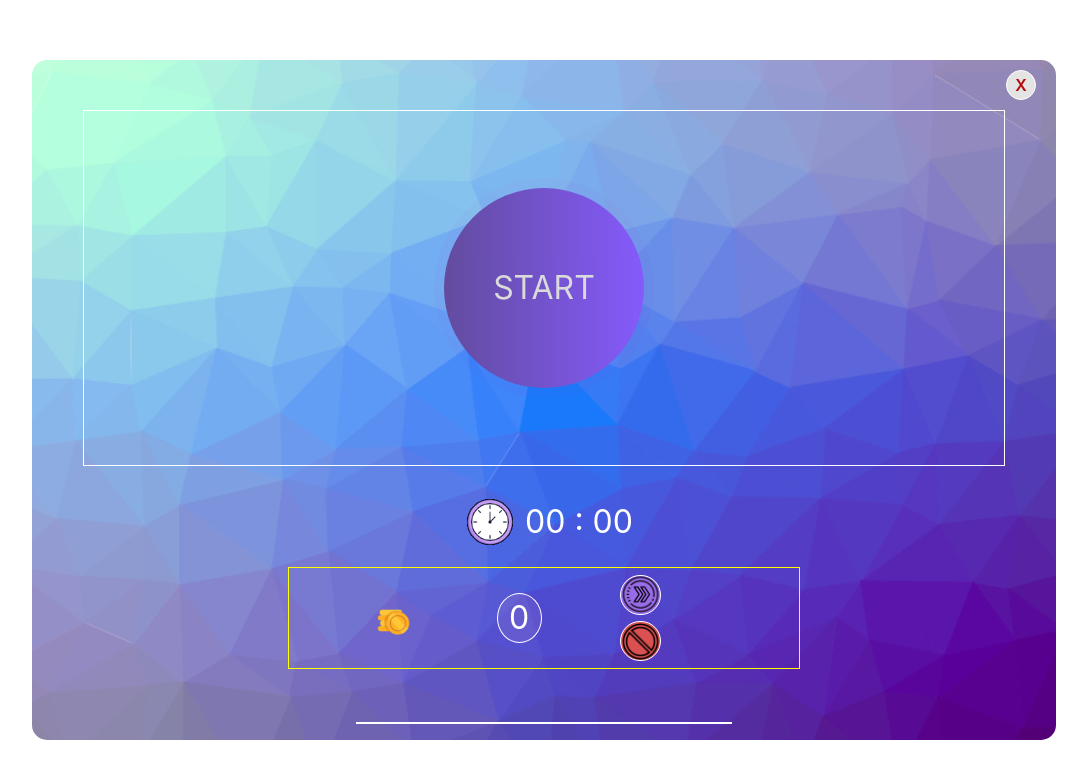
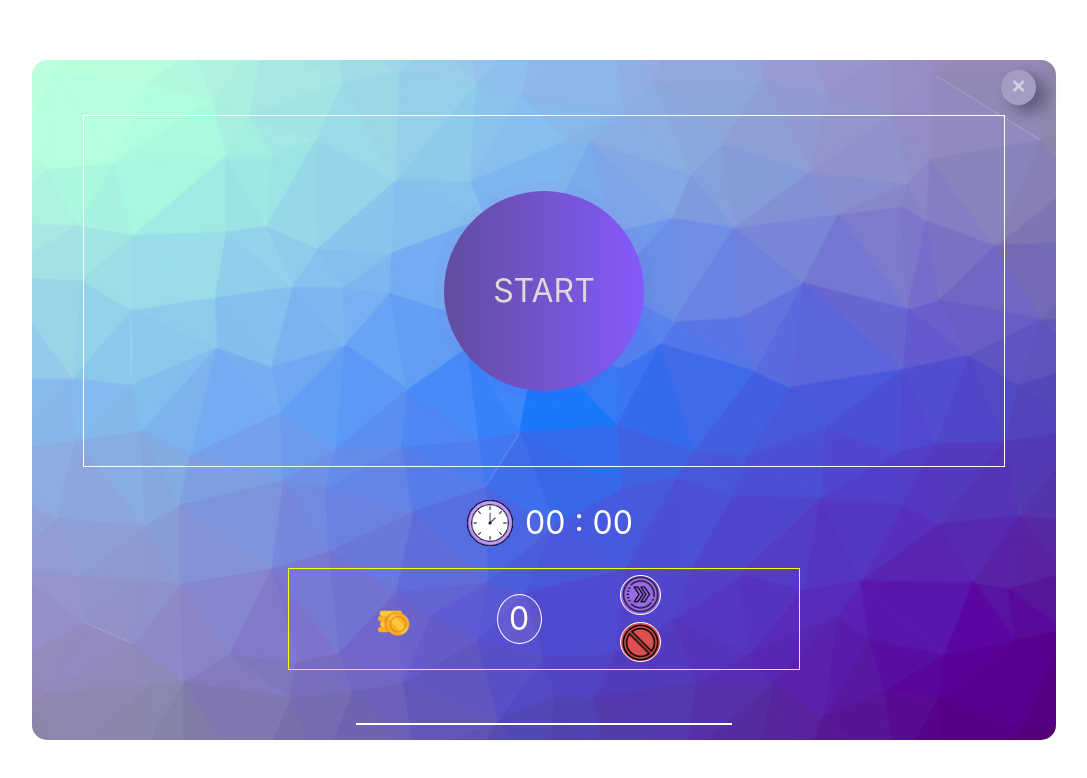
Before and after one commit to JohnBorges52/TypeWhat, a React (Create React App) app in the folder guesswhat-front/: page /play in a window 1280 px wide. Shown: the top 778 px of the page, without its empty margins (96-1183 px from the left). Built offline with nearby package versions, Linux system fonts and the light colour scheme.

Commit message:
fix login btn bug

```diff
--- a/guesswhat-front/src/components/GamePage.jsx
+++ b/guesswhat-front/src/components/GamePage.jsx
@@ -170,7 +170,7 @@ export default function GamePage(props) {
         />
       )}
       <div className="close-btn-container">
-        <span onClick={props.onClose}>X</span>
+        <span onClick={props.onClose}>×</span>
       </div>
 
       <div className="randomwords-container">
--- a/guesswhat-front/src/components/Login.jsx
+++ b/guesswhat-front/src/components/Login.jsx
@@ -1,47 +1,53 @@
 import React from 'react'
-import'../styles/login.scss'
-import'../styles/register.scss'
-import'../styles/mainpage.scss'
-
-
+import '../styles/login.scss'
+import '../styles/register.scss'
+import '../styles/mainpage.scss'
 
 export default function Login(props) {
+  return (
+    <div
+      className="login-wrapper login-wrapper-display"
+      id="login-wrapper-display"
+    >
+      <div className="login-container">
+        <span className="close-login-btn" onClick={props.onCloseLogin}>
+          ×
+        </span>
+        <div className="profile-gif"></div>
+        <span className="span-title">Login</span>
 
+        <div className="input-label-container">
+          <input
+            className="form--input"
+            type="email"
+            placeholder=" "
+            name="email"
+            required
+          />
+          <label className="form--label">E-mail</label>
+        </div>
 
+        <div className="input-label-container">
+          <input
+            className="form--input"
+            type="password"
+            placeholder=" "
+            name="password"
+            required
+          />
+          <label className="form--label">Password</label>
+          <a className="forgotPsw" href="#">
+            Forgot Password?
+          </a>
+        </div>
 
-  return (
-    <div className="login-wrapper login-wrapper-display" id='login-wrapper-display'>
-
-    <div className='login-container'>
-      <button className='close-btn' onClick={props.onCloseLogin}> ×</button>
-    <div className='profile-gif'></div>
-    <span className='span-title'>Login</span>
-
-    <div className='input-label-container'>
-
-    <input className='form--input' type="email" placeholder=" " name="email" required />
-    <label className="form--label" >E-mail</label>
-
+        <div className="login-btn-container">
+          <button className="btn-login-registration" href="/login">
+            {' '}
+            LOGIN{' '}
+          </button>
+        </div>
+      </div>
     </div>
-
-    <div className='input-label-container'>
-
-    <input className='form--input' type="password" placeholder=" " name="password" required />
-    <label className="form--label" >Password</label>
-     <a className='forgotPsw' href='#'>Forgot Password?</a>
-
-
-    </div>
-
-    <div className='login-btn-container'>
-
-
-    <button  className='btn-login-registration' href="/login"> LOGIN </button>
-    </div>
-
-    </div>
-
-    </div>
-
   )
 }
--- a/guesswhat-front/src/styles/gamepage.scss
+++ b/guesswhat-front/src/styles/gamepage.scss
@@ -20,23 +20,27 @@
     display: flex;
     justify-content: flex-end;
     margin: 10px 20px 0 0;
+
     span {
-      border: 1px solid white;
+      background-color: rgba(226, 226, 226, 0.384);
+      color: rgb(255, 255, 255);
+      font-weight: 600;
       border-radius: 50%;
-      width: 30px;
-      height: 30px;
+      width: 35px;
+      height: 35px;
+      cursor: pointer;
+      font-size: 1.5em;
+      opacity: 0.6;
+      box-shadow: rgba(0, 0, 0, 0.56) 10px 7px 15px 1px;
       display: flex;
       justify-content: center;
       align-items: center;
-      color: rgb(182, 8, 8);
-      font-weight: 600;
-      background-color: rgb(228, 228, 228);
-      cursor: pointer;
+      padding-bottom: 5px;
       transition: all 0.3s;
 
       &:hover {
-        background-color: rgb(248, 61, 61);
-        color: rgb(255, 255, 255);
+        background-color: rgba(255, 145, 0, 0.788);
+        opacity: 1;
       }
     }
   }
--- a/guesswhat-front/src/styles/login.scss
+++ b/guesswhat-front/src/styles/login.scss
@@ -1,4 +1,4 @@
-.login-wrapper{
+.login-wrapper {
   position: absolute;
   top: 50%;
   right: 0;
@@ -9,15 +9,13 @@
   z-index: 3;
   height: 75vh;
   min-width: 250px;
-  width: 30vw ;
+  width: 30vw;
   display: flex;
   flex-direction: column;
-
 }
 
-.login-wrapper-display{
+.login-wrapper-display {
   display: none;
-
 }
 
 .profile-gif {
@@ -31,34 +29,28 @@
   background-repeat: no-repeat;
   background-size: cover;
   box-shadow: rgba(0, 0, 0, 0.56) 10px 7px 15px 1px;
-
-
 }
 
-.login-container{
+.login-container {
   width: 100%;
   min-width: 250px;
   height: 100vh;
   min-height: 625px;
-  // background-image: linear-gradient(-20deg, #49216e 0%, #7835b8 50%, #9941ec 100% );
   background-color: #49216e;
   border: 4px solid #ffffff;
   display: flex;
   flex-direction: column;
   justify-content: center;
-  margin: auto ;
+  margin: auto;
   align-items: center;
 
-  .close-btn{
-    // border: 1px solid white;
-    border: none;
+  .close-login-btn {
     background-color: rgba(226, 226, 226, 0.384);
     color: rgb(255, 255, 255);
     font-weight: 600;
     border-radius: 50%;
     width: 35px;
     height: 35px;
-    text-align: center;
     position: absolute;
     top: 20px;
     right: 20px;
@@ -66,27 +58,26 @@
     font-size: 1.5em;
     opacity: 0.6;
     box-shadow: rgba(0, 0, 0, 0.56) 10px 7px 15px 1px;
+    display: flex;
+    justify-content: center;
+    align-items: center;
+    padding-bottom: 5px;
 
-
-    &:hover{
+    &:hover {
       background-color: rgba(255, 145, 0, 0.788);
       opacity: 1;
     }
-
   }
-
-
 }
-.login--label{
+.login--label {
   color: white;
   text-transform: uppercase;
   margin: 15px auto 15px auto;
   width: 90%;
   text-align: center;
-
 }
 
-.login--input{
+.login--input {
   width: 70%;
   margin: 0 auto;
   height: 30px;
@@ -94,7 +85,7 @@
   border-radius: 10px;
 }
 
-.login-btn-container{
+.login-btn-container {
   width: 100%;
   display: flex;
   flex-direction: column;
@@ -102,7 +93,7 @@
   align-items: center;
 }
 
-.forgotPsw{
+.forgotPsw {
   position: absolute;
   color: white;
   font-size: 0.8em;
@@ -110,13 +101,11 @@
   bottom: -3.2vh;
   opacity: 0.5;
 
-
-  &:hover{
+  &:hover {
     opacity: 1;
-
   }
 }
-.btn-login-registration{
+.btn-login-registration {
   width: 150px;
   min-width: 100px;
   height: 40px;
@@ -126,7 +115,11 @@
   border-radius: 20px;
   border: none;
   font-family: 'Montserrat', sans-serif;
-  background-image: linear-gradient(to right, rgb(255, 145, 0), rgb(224, 136, 110)) ;
+  background-image: linear-gradient(
+    to right,
+    rgb(255, 145, 0),
+    rgb(224, 136, 110)
+  );
   box-shadow: rgba(0, 0, 0, 0.56) 10px 7px 15px 1px;
   color: rgb(255, 255, 255);
   font-weight: 500;
@@ -134,14 +127,11 @@
   margin-top: 40px;
   font-size: 1em;
 
-  &:hover{
-  background-image: linear-gradient(to right, rgb(255, 145, 0), rgb(248, 167, 142)) ;
-
-    }
-
-
-
-
-
-
+  &:hover {
+    background-image: linear-gradient(
+      to right,
+      rgb(255, 145, 0),
+      rgb(248, 167, 142)
+    );
+  }
 }
--- a/guesswhat-front/src/styles/mainpage.scss
+++ b/guesswhat-front/src/styles/mainpage.scss
@@ -287,7 +287,7 @@
     .title-mainpage-topnav-right {
       position: absolute;
       width: 50%;
-      min-width: 400px;
+      min-width: 460px;
       display: flex;
       flex-direction: row;
       justify-content: flex-end;
@@ -312,6 +312,11 @@
         display: flex;
         align-items: center;
         transition: all 0.1s;
+
+        a {
+          text-decoration: none;
+          color: white;
+        }
       }
 
       li:hover {
```
